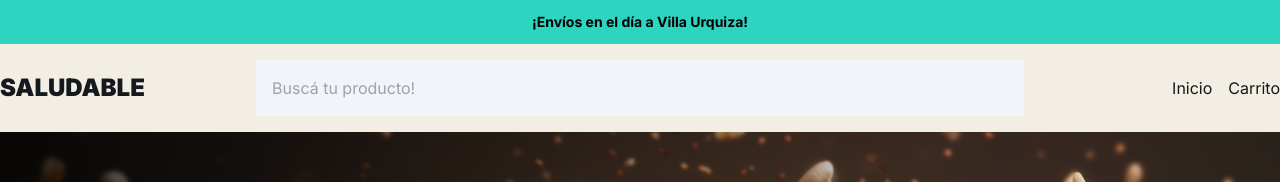
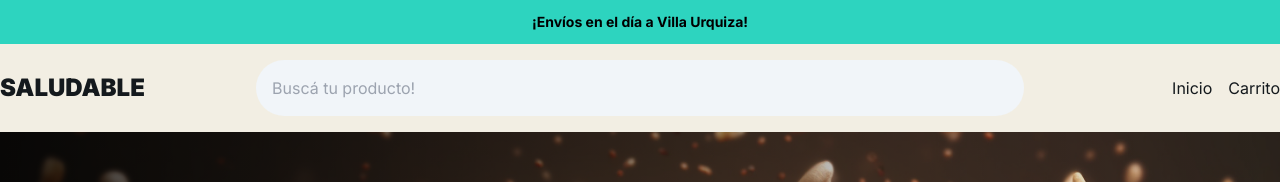
Before and after one commit to alombard1/saludable, a Next.js app: page / in a window 1280 px wide. Shown: the top 182 px of the page. Built offline with nearby package versions, Linux system fonts and the light colour scheme.

Commit message:
fix: styles

```diff
--- a/src/components/navbar/index.tsx
+++ b/src/components/navbar/index.tsx
@@ -19,8 +19,8 @@ const Navbar = () => {
   return (
     <>
       <Topbar text="¡Envíos en el día a Villa Urquiza!" />
-      <nav className="bg-light sticky top-0">
-        <Container className="text-dark flex flex-wrap items-center justify-between py-4">
+      <nav className="bg-light sticky top-0 z-20">
+        <Container className="text-dark flex flex-wrap items-center justify-between p-4 lg:p-0 lg:py-4">
           <div className="logo w-1/2 font-black text-2xl lg:w-1/5">
             <Link href="/">SALUDABLE</Link>
           </div>
@@ -47,7 +47,7 @@ const Navbar = () => {
             <input
               type="text"
               placeholder="Buscá tu producto!"
-              className="bg-slate-100 w-full p-4"
+              className="bg-slate-100 w-full rounded-full p-4"
             />
           </div>
           <div className="menu w-full hidden lg:block lg:w-1/5">
```
